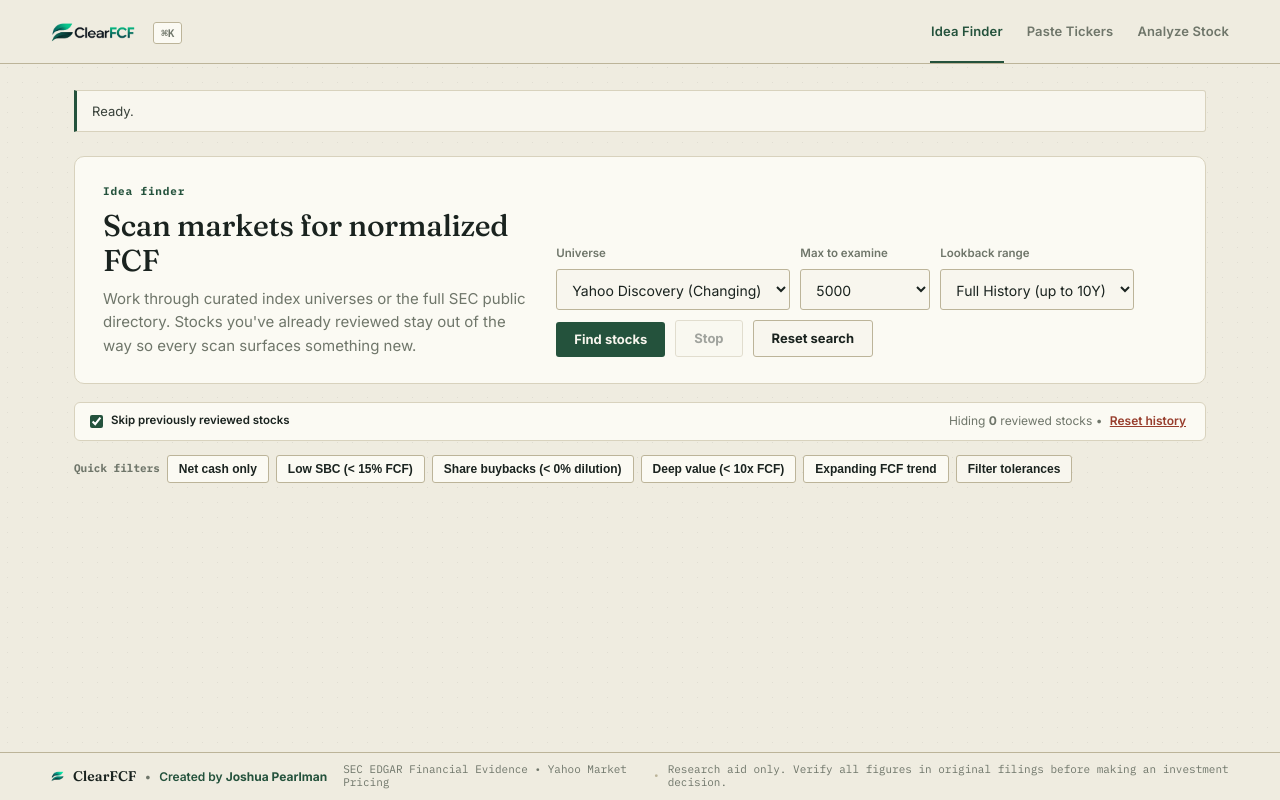
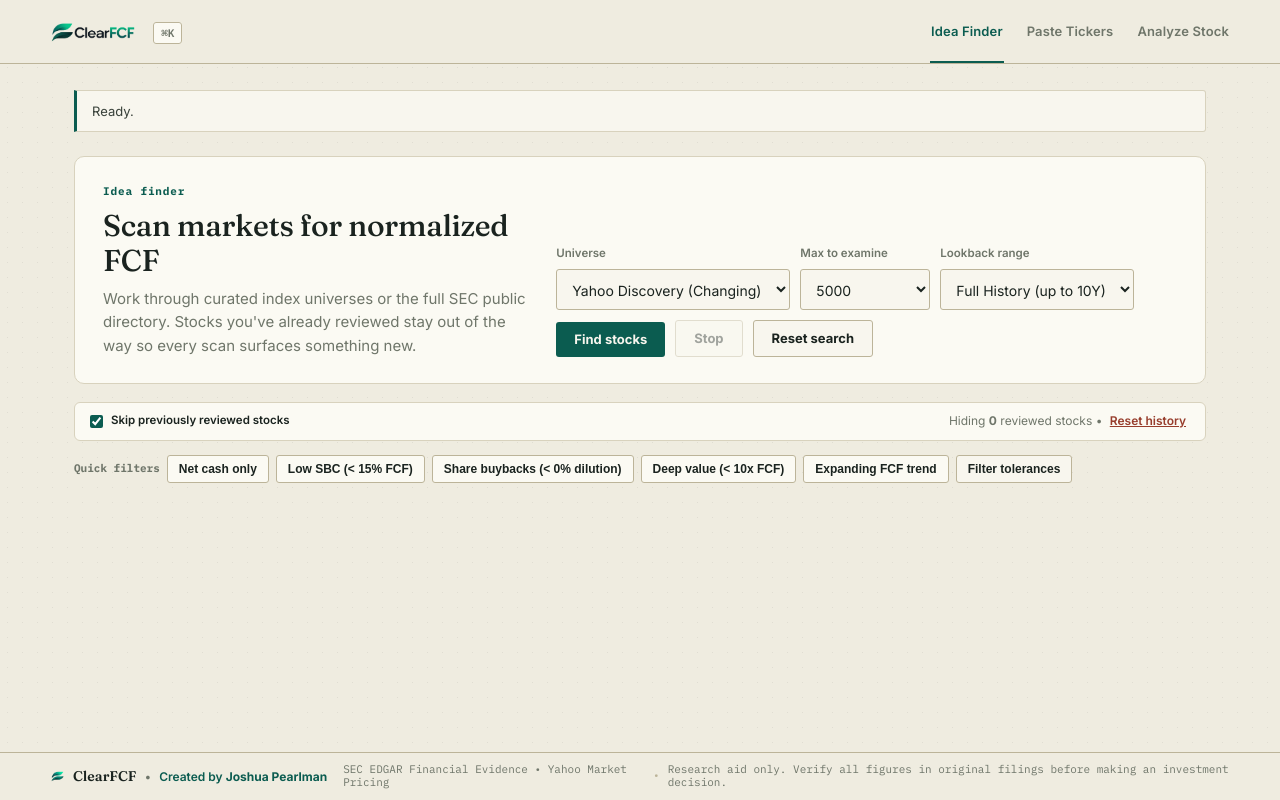
Before and after one commit to joshuapearlman/ClearFCF, a website: page v1.0.0/public/index.html in a window 1280 px wide. Drawn offline with Linux system fonts and the light colour scheme.

Commit message:
Update green color variables in styles.css

```diff
--- a/v1.0.0/public/styles.css
+++ b/v1.0.0/public/styles.css
@@ -15,9 +15,9 @@
   --line: #d8d2bd;
   --line-strong: #bcb499;
 
-  --green: #24523c;
-  --green-bright: #327355;
-  --green-tint: #e2ead9;
+  --green: #0b5c50;
+  --green-bright: #0f7d6c;
+  --green-tint: #e0f4ed;
 
   --amber: #93601f;
   --amber-tint: #f3e6c8;
```
